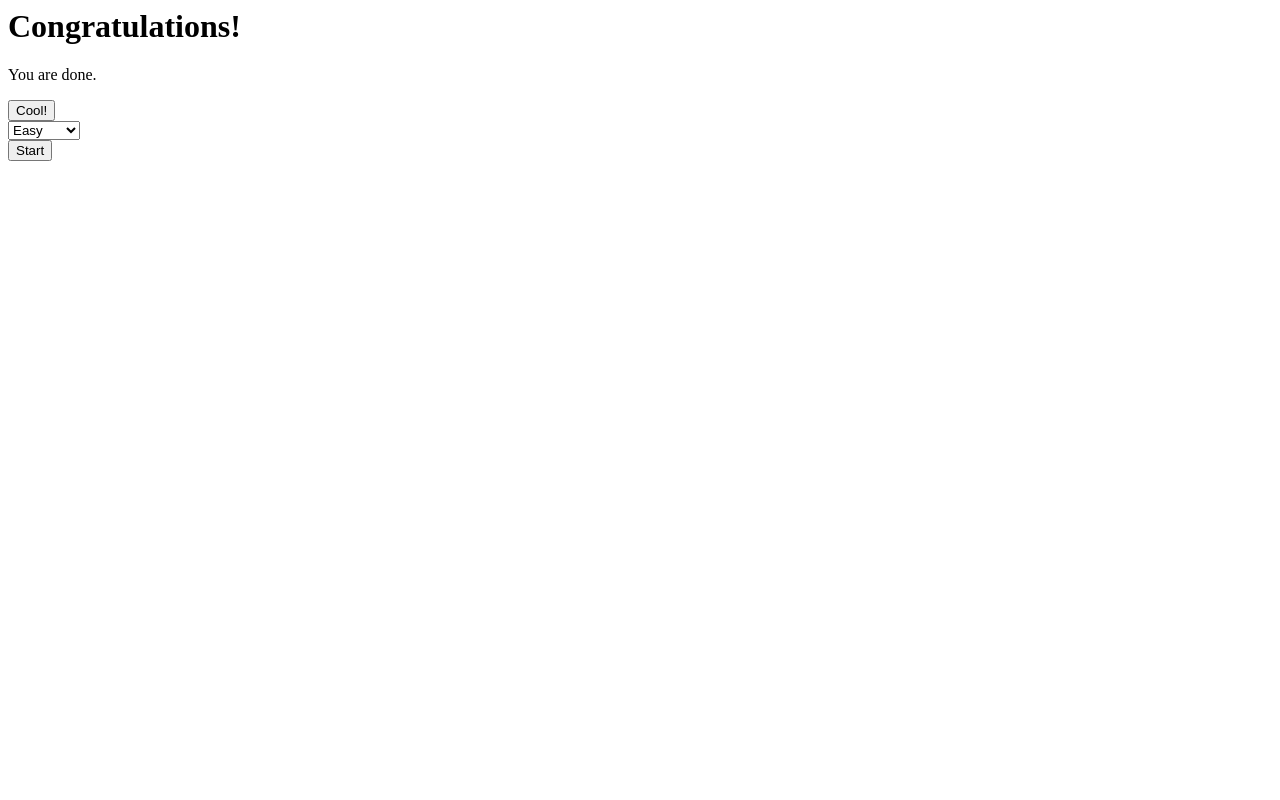
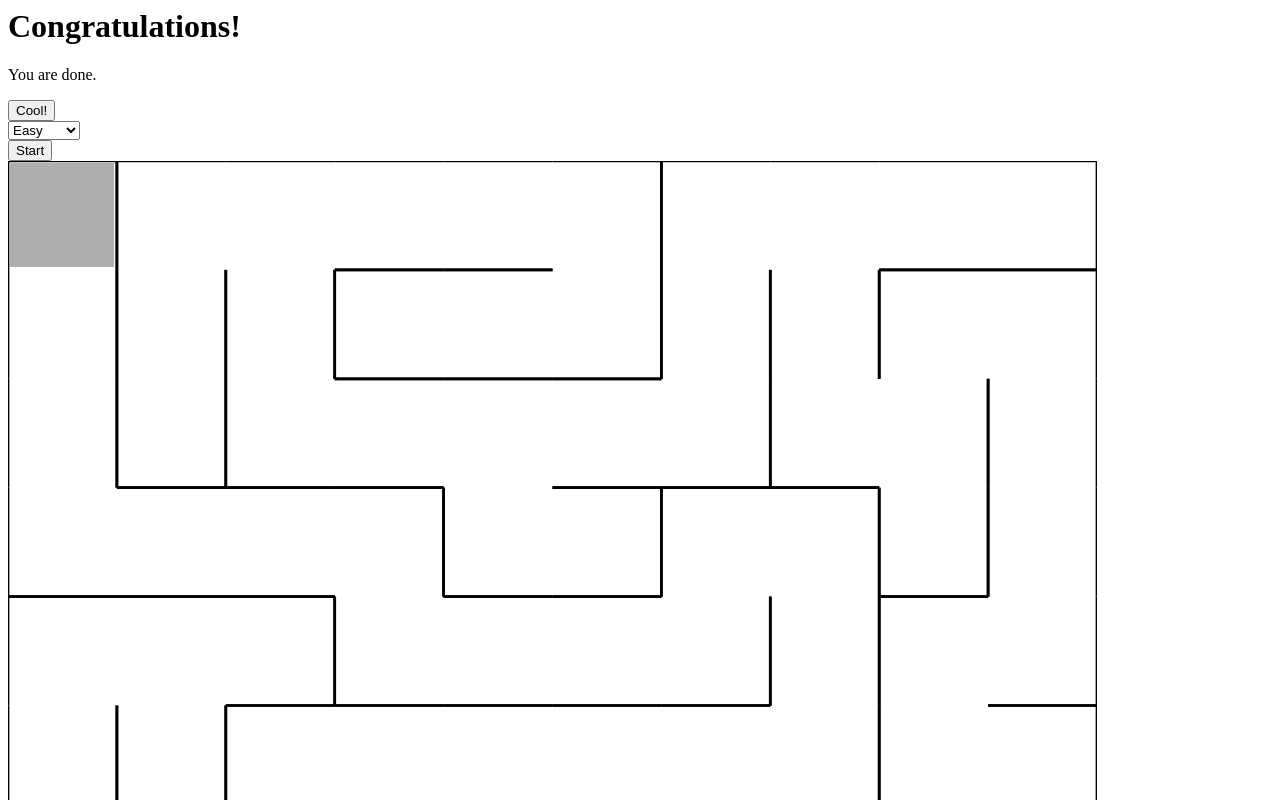
Before and after one commit to Nagehan1/fast-projects, a plain HTML site: page maze_game/maze.html in a window 1280 px wide. Shown: the top 800 px of the page. Drawn offline with nearby package versions, Linux system fonts and the light colour scheme; some packages are replaced by stand-ins of ours; a script that the page names is missing.

Commit message:
js connected

```diff
--- a/maze_game/maze.html
+++ b/maze_game/maze.html
@@ -29,6 +29,7 @@
         </div>
       </div>
     </div>
+    <script type="text/javascript" src="/maze_game/maze.js"></script>
     <script type="text/javascript" src="https://cdnjs.cloudflare.com/ajax/libs/jquery/3.3.1/jquery.min.js"></script>
     <script type="text/javascript" src="https://cdnjs.cloudflare.com/ajax/libs/jquery.touchswipe/1.6.18/jquery.touchSwipe.min.js"></script>
   </body>
```
